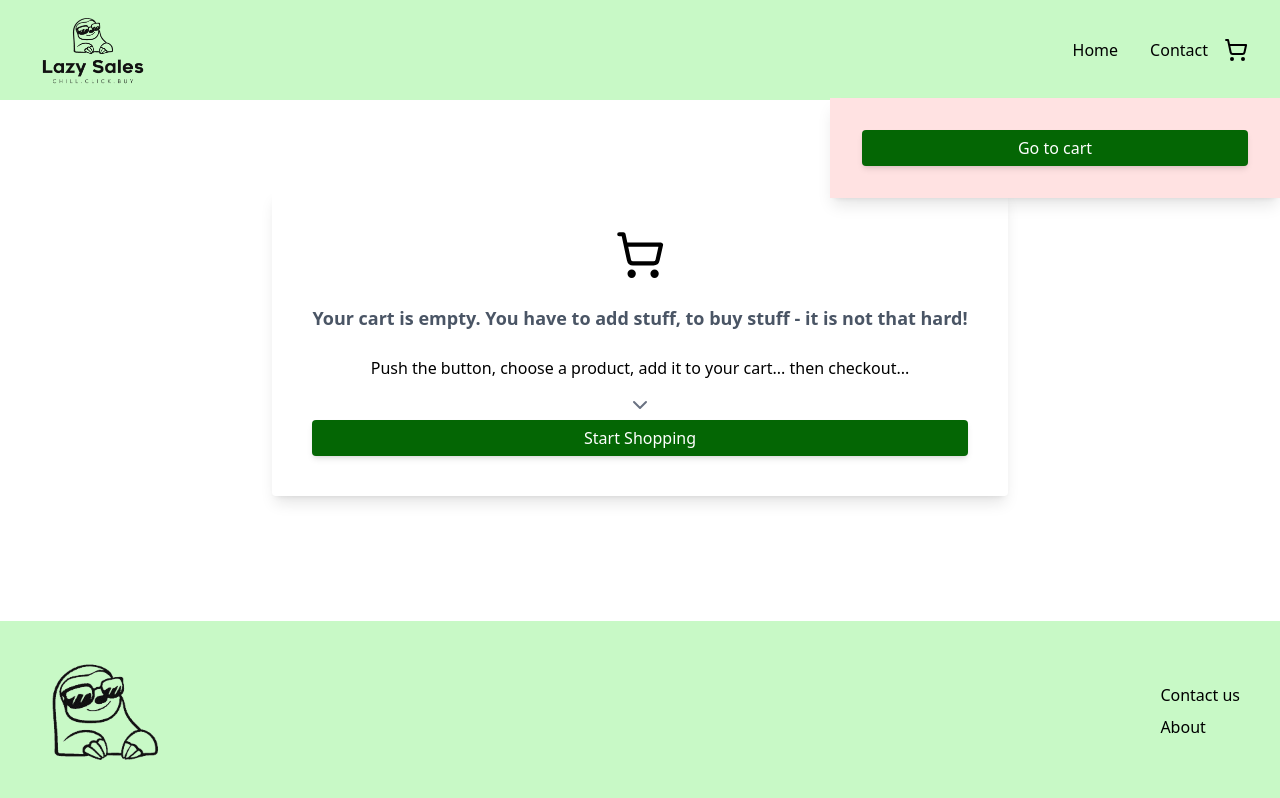
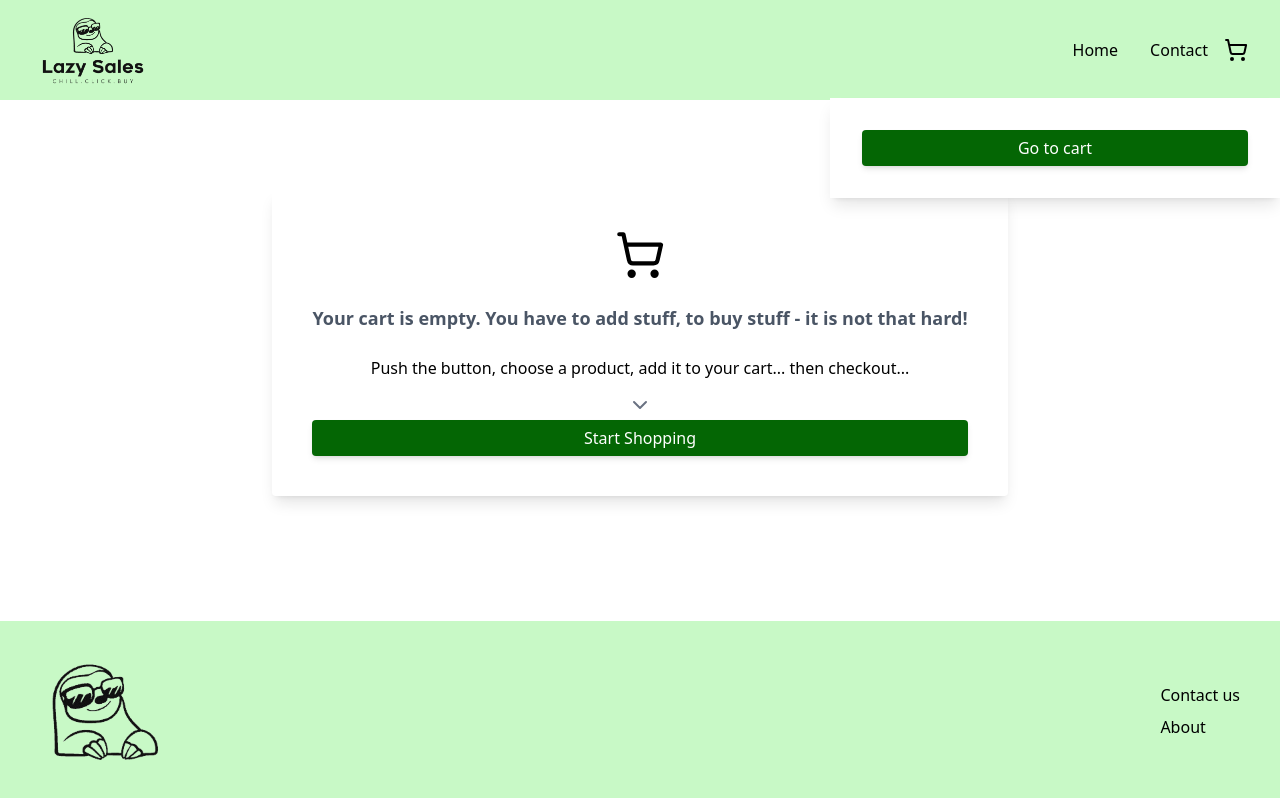
Before and after one commit to Vickabu/ca-js-frameworks, a React (Vite) app: page /checkout in a window 1280 px wide. Both pictures are taken after a click on the element 1236 px from the left and 50 px from the top of the page. Built offline with nearby package versions, Linux system fonts and the light colour scheme.

Commit message:
Change bg color back to white on cart overlay

```diff
--- a/src/components/Header.jsx
+++ b/src/components/Header.jsx
@@ -103,7 +103,7 @@
               {isCartOverlayVisible && (
                 <div
                   ref={overlayRef}
-                  className="absolute right-[-32px] top-[40px] md:top-[60px] md:w-[450px] bg-red-100 p-8 shadow-lg z-10 transition-all duration-300 ease-out transform w-screen"
+                  className="absolute right-[-32px] top-[40px] md:top-[60px] md:w-[450px] bg-white p-8 shadow-lg z-10 transition-all duration-300 ease-out transform w-screen"
                 >
                   {cart.map((item) => (
                     <div key={item.id} className="flex items-center justify-between mb-4">
```
